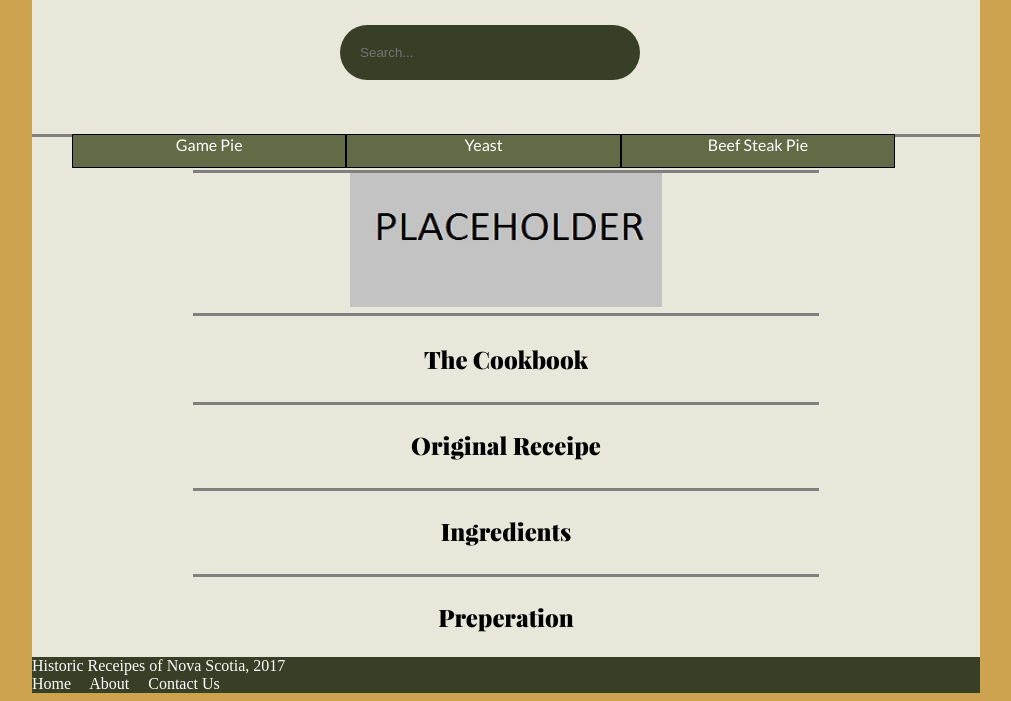
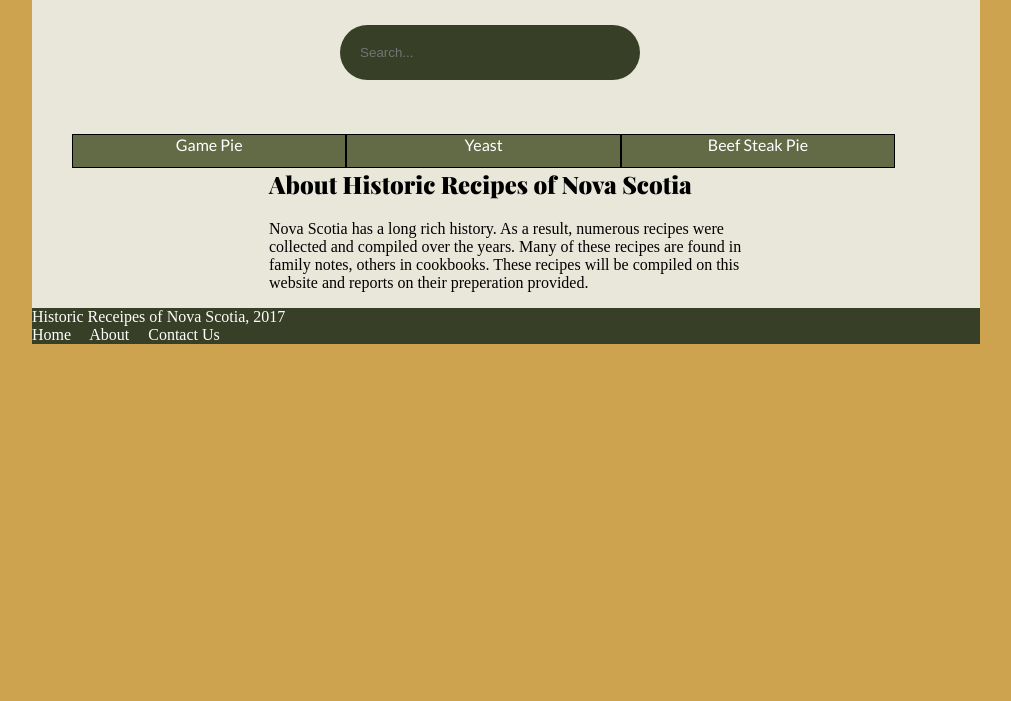
Before and after one commit to maharjordan/HTML5.0x, a plain HTML site: page Recipe Project - Module 4/index.html in a window 1280 px wide. Shown: the part 135-836 px from the top of the page, without its empty margins (134-1145 px from the left). After the commit the page ends 800 px from the top, so only its background shows below. Drawn offline with Linux system fonts and the light colour scheme.

Commit message:
Recipe Project - Module 4

```diff
--- a/Recipe Project - Module 4/Scripts/script.js
+++ b/Recipe Project - Module 4/Scripts/script.js
@@ -10,9 +10,15 @@ function display_menu(){
     }
 }
 
+function site_load(){
+	document.getElementById("recipe_box").style.display = "none";
 
+}
 
 function load_recipe(recipe_name){
+	document.getElementById("recipe_box").style.display = "block";
+	document.getElementById("website_info").style.display = "none";
+
 
 	document.getElementById("main_title").innerText = recipes[recipe_name].title;
 	document.getElementById("img_source").src = recipes[recipe_name].imag;
--- a/Recipe Project - Module 4/Styles/style.css
+++ b/Recipe Project - Module 4/Styles/style.css
@@ -140,6 +140,10 @@ section{
     font-family: Lato, sans-serif;
 }
 
+#website_info{
+    margin-left: 25%;
+}
+
 .recipe_title{
     text-align: center;
     font-size: 1.75em;
@@ -194,6 +198,10 @@ footer a{
     padding-right: 15px;
 }
 
+#website_info{
+    width: 50%;
+}
+
 @media only screen and (max-width: 425px){
     #container{
         width: 100%;
--- a/Recipe Project - Module 4/index.html
+++ b/Recipe Project - Module 4/index.html
@@ -11,7 +11,7 @@
 
     </head>
 
-    <body>
+    <body onload="site_load()">
         <div id="container">
             <header>
                 <h1>Historic Recipes of Nova Scotia</h1>
@@ -35,6 +35,16 @@
                     <a id="beef_steak_pie" href="#"><li>Beef Steak Pie</li></a>
                 </ul>
             </nav>
+
+            <article id="website_info">
+                <h1>About Historic Recipes of Nova Scotia</h1>
+                <p>
+                    Nova Scotia has a long rich history.
+                    As a result, numerous recipes were collected and compiled over the years.
+                    Many of these recipes are found in family notes, others in cookbooks.
+                    These recipes will be compiled on this website and reports on their preperation provided.
+                </p>
+            </article>
 
             <article id="recipe_box">
                 <section class="recipe_title">
```
